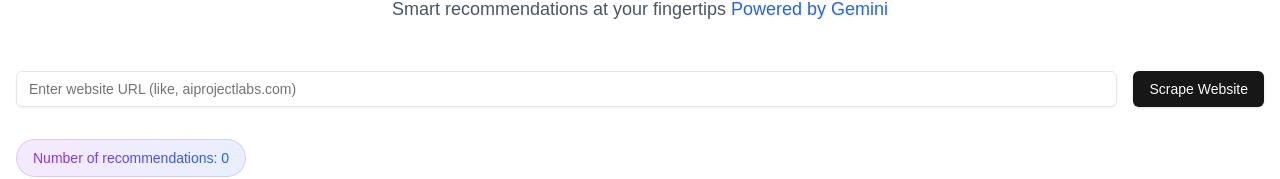
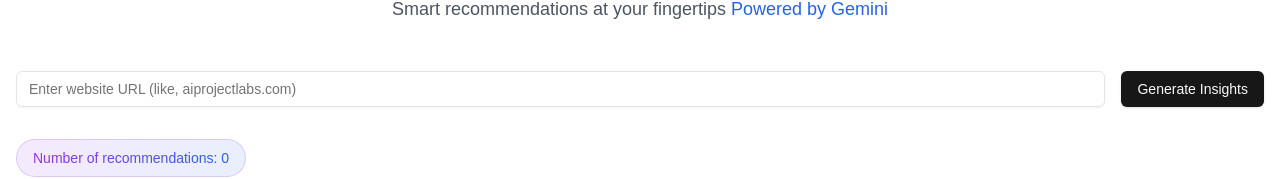
Before and after one commit to LargeLanguageMan/gemini-tag-engine, a Next.js app: page / in a window 1280 px wide. Shown: the part 165-344 px from the top of the page. Built offline with nearby package versions, Linux system fonts and the light colour scheme.

Commit message:
changed words

```diff
--- a/app/page.tsx
+++ b/app/page.tsx
@@ -161,7 +161,7 @@ export default function WebsiteScraper() {
             className="flex-grow"
           />
           <Button type="submit" disabled={isLoading}>
-            {isLoading ? 'Scraping...' : 'Scrape Website'}
+            {isLoading ? 'Generating...' : 'Generate Insights'}
           </Button>
         </div>
       </form>
```
